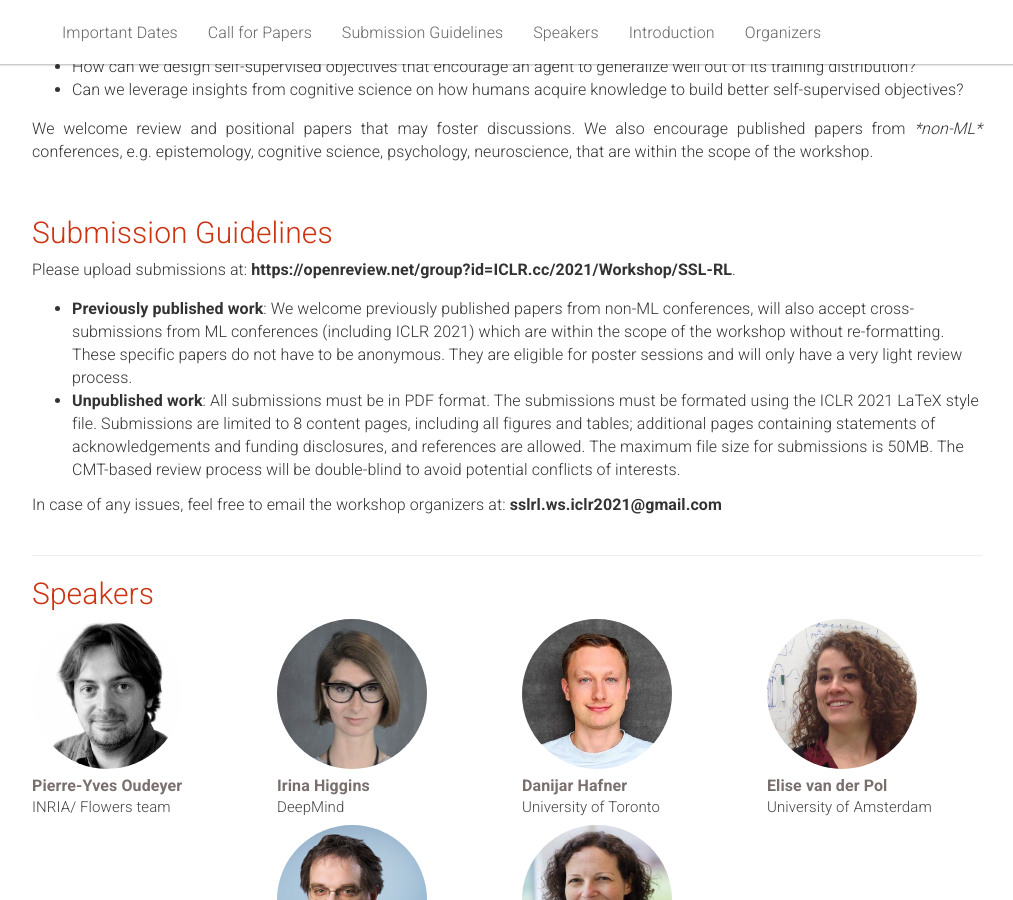
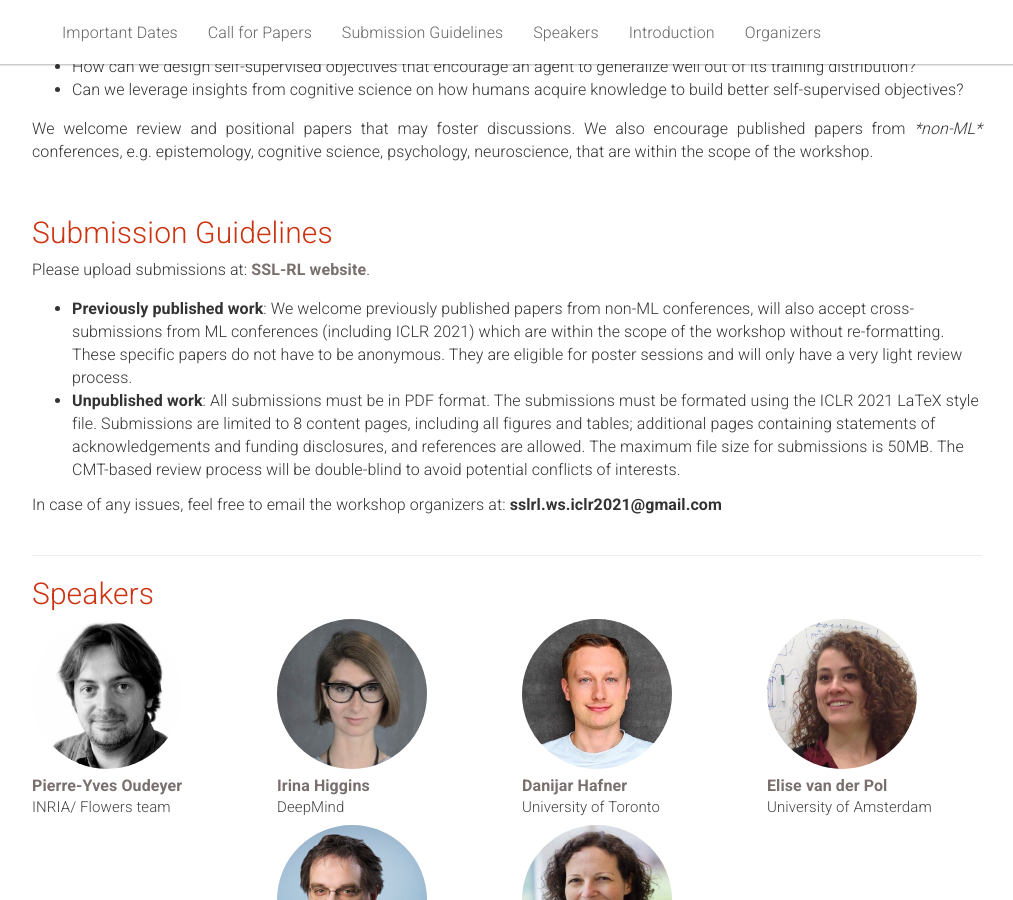
Before and after one commit to sslrlworkshop/sslrlworkshop.github.io, a Jekyll site: the page built from _pages/home.md, in a window 1280 px wide and 900 px high, scrolled down 869 px. Shown: the whole window, without its empty margins (133-1146 px from the left). Built offline with Jekyll 4.4.1, drawn with Linux system fonts in a browser that asks for light colours.

Commit message:
Update home.md

```diff
--- a/_pages/home.md
+++ b/_pages/home.md
@@ -100,7 +100,7 @@ acknowledgements: ""
 <div class="row">
     <div class="col-xs-12">
       <p>
-            Please upload submissions at: <b>https://openreview.net/group?id=ICLR.cc/2021/Workshop/SSL-RL</b>.
+            Please upload submissions at: <b><a href="https://openreview.net/group?id=ICLR.cc/2021/Workshop/SSL-RL">SSL-RL website</a></b>.
         </p>
     <ul>
       <li><b>Previously published work</b>: We welcome previously published papers from non-ML conferences, will also accept cross-submissions from ML conferences (including ICLR 2021) which are within the scope of the workshop without re-formatting. These specific papers do not have to be anonymous. They are eligible for poster sessions and will only have a very light review process.</li>
```
